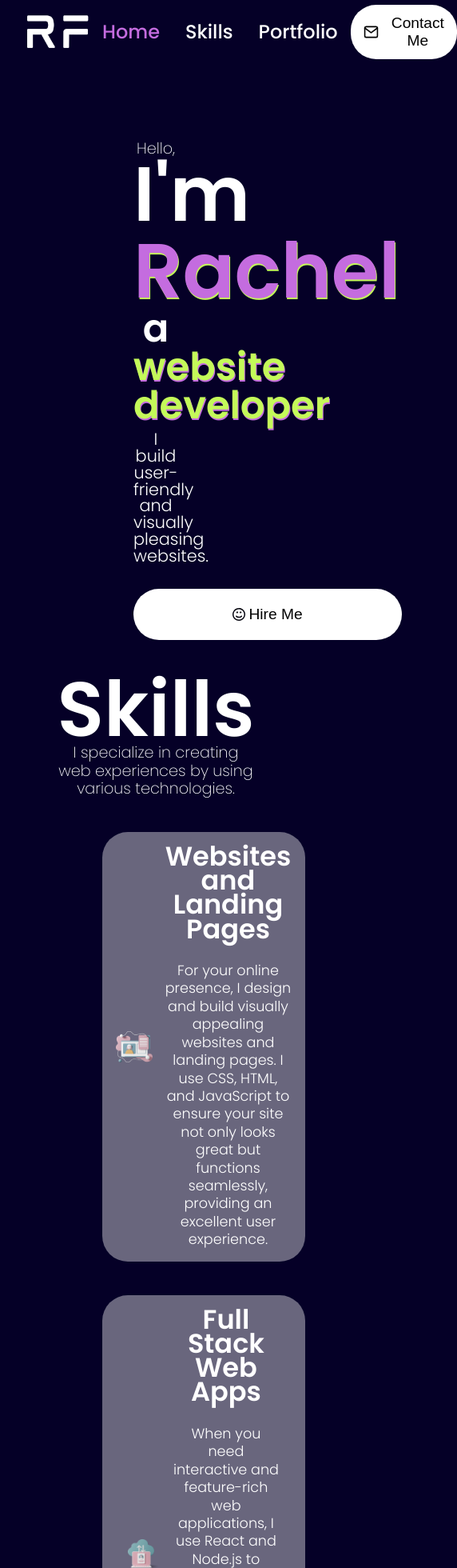
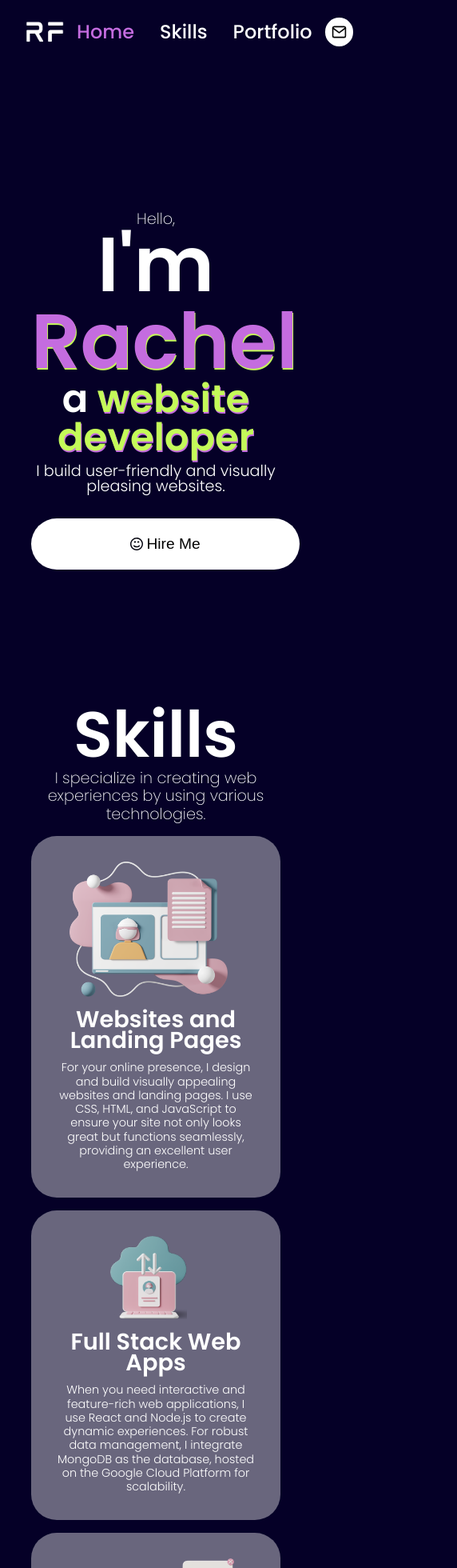
Before and after one commit to rfingerhut93/react-portfolio, a React (Create React App) app: page / in a window 390 px wide. Shown: the top 1960 px of the page at 80% size, 572 px wide, since content can reach past the window. Built offline with nearby package versions, Linux system fonts and the light colour scheme.

Commit message:
Add mobile responsive styles

```diff
--- a/public/index.html
+++ b/public/index.html
@@ -3,7 +3,7 @@
   <head>
     <meta charset="utf-8" />
     <link rel="icon" href="../src/assets/logo.png" />
-    <meta name="viewport" content="width=device-width, initial-scale=1" />
+    <meta name="viewport" content="width=device-width, initial-scale=1, shrink-to-fit=no">
     <meta name="theme-color" content="#000000" />
     <meta
       name="description"
--- a/public/styles.css
+++ b/public/styles.css
@@ -1,9 +1,9 @@
 *{
     margin: 0;
     padding: 0;
-    box-sizing: border-box;
     text-decoration: none;
     background: transparent;
+    box-sizing: border-box;
 }
 
 body{
@@ -12,3 +12,8 @@ body{
     overflow: hidden;
     overflow-y: scroll;
 }
+@media screen and (max-width : 481px) {
+    *{
+        box-sizing: none;
+    }
+}
--- a/src/App.css
+++ b/src/App.css
@@ -27,3 +27,7 @@
     width: 100%;
     margin: 0 auto;
 }
+
+@media only screen and (max-width: 481px) {
+
+}
--- a/src/components/Contact/contact.css
+++ b/src/components/Contact/contact.css
@@ -46,10 +46,32 @@
 
 .submit-btn{
     background: white;
-    margin: 2rem 0;
-    padding: 0.75rem 1.5rem;
+    margin: 1rem 0;
+    padding: 0.5rem auto;
     border: none;
-    border-radius: 0.5rem;
+    border-radius: 2rem;
     font-size: 1.2rem;
     width: 10vw;
+    height: 6vh;
+    font-weight: 600;
+    text-align: center;
 }
+
+
+@media screen and (max-width:720px){
+    .submit-btn{
+        width: 25vw;
+        height: 8vh;
+    }
+}
+
+@media screen and (max-width:481px){
+    .submit-btn{
+        width: 40vw;
+        height: 8vh;
+    }
+
+    #contact-title{
+        font-size: 5rem;
+    }
+}
--- a/src/components/HeroSection/herosection.css
+++ b/src/components/HeroSection/herosection.css
@@ -97,21 +97,33 @@
 
 }
 
+@media screen and (max-width:720px){
+    #hero-section {
+        margin: 0 auto;
+    }
+
+    .hero-section-content{
+        padding: 2rem 1rem;
+    }
+
+    .btn {
+        transition: none;
+        &:hover{
+            transform: none;
+        }
+    }
+}
+
 
 /* mobile (portrait) ----------- */
 @media only screen and (max-width: 481px) {
     #hero-section{
-        padding-top: 4vh;
-        margin: 0 auto;
-        width: 100%;
-        align-self: center;
+        margin: 0;
     }
 
     .hero-section-content{
         text-align: center;
-        margin: 0;
-        padding:
-
+        padding: 0;
     }
 
     #hello-text{
@@ -123,20 +135,8 @@
         font-size: 6rem;
     }
 
-    #intro-name{
-        color: var(--highlight-color);
-        text-shadow:1px 2px 0px var(--secondary-highlight-color);
-    }
-
     .smaller{
         font-size: 3rem;
-    }
-
-    #intro-para{
-        margin-top: 0.5rem;
-        font-size: 1.3rem;
-        font-weight: 300;
-        width: 100%;
     }
 
     .btn{
--- a/src/components/NavBar/navbar.css
+++ b/src/components/NavBar/navbar.css
@@ -1,7 +1,7 @@
 
 .navbar{
     height: 5rem;
-    width: 100%;
+    width: 100vw;
     margin: 0;
     padding: 1rem 2rem;
     display: flex;
@@ -64,14 +64,45 @@
     color: var(--highlight-color);
 }
 
+@media screen and (max-width: 580px) and (min-width: 482px) {
+    .navbar {
+        padding: 0 2rem;
+        margin: 0;
+    }
+    #btn-text{
+        display: none;
+    }
+    .desktop-menu-email-icon{
+       margin: 0 auto;
+    }
+    .desktop-menu-btn{
+        padding: 0.5rem 1rem;
+    }
+    .desktop-menu-list-item{
+        flex-basis: 10%;
+        flex-shrink: 2;
+    }
+
+}
+
+
 /* Smartphones (portrait) ----------- */
-@media only screen and (max-width : 320px) {
+@media only screen and (max-width : 481px) {
     #btn-text{
         display: none;
     }
 
     .desktop-menu-email-icon{
-        margin: 1rem;
+        margin: 0 auto;
+    }
+
+   .desktop-menu-btn{
+    padding: 0.5rem;
+   }
+
+    .logo{
+        height: 3rem;
+        width: auto;
     }
 
 }
--- a/src/components/Portfolio/portfolio.css
+++ b/src/components/Portfolio/portfolio.css
@@ -64,3 +64,62 @@
     height: 6vh;
     width: 15vw;
 }
+
+@media screen and (max-width:1325px) {
+    .portfolio-img{
+        transition: none;
+        &:hover{
+            transform: none;
+        }
+    }
+}
+
+@media screen and (max-width:720px){
+    #portfolio-section{
+        width: 100%;
+    }
+    #portfolio-section-text{
+        width: 80vw;
+    }
+    #portfolio-imgs{
+        max-width: 80vw;
+        display: grid;
+        grid-template-columns: repeat(2, 1fr);
+        grid-template-rows: repeat(2, auto);
+        gap: 10px;
+    }
+    .portfolio-img{
+        width: 15rem;
+        height: 15rem;
+        object-fit: cover;
+    }
+
+    #portfolio-btn{
+        width: 30vw;
+    }
+}
+
+@media screen and (max-width: 580px) {
+    .portfolio-img { /* Corrected class name */
+        width: 100%;
+        height: 10rem;
+        margin: 0;
+    }
+    #portfolio-imgs{
+        gap: 15px;
+    }
+}
+
+@media screen and (max-width: 481px) {
+    #portfolio-title{
+        font-size: 5rem;
+    }
+
+    #portfolio-description{
+        padding: 0;
+    }
+
+    #portfolio-btn{
+        width: 50vw;
+    }
+}
--- a/src/components/Skills/Skills.js
+++ b/src/components/Skills/Skills.js
@@ -3,6 +3,7 @@ import websiteIcon from '../../assets/websiteIcon.png';
 import fullStackIcon from '../../assets/fullStackIcon.png';
 import componentIcon from '../../assets/componentIcon.png';
 import { useNavigate } from 'react-router-dom';
+import fullStack from '../../assets/fullStack.png';
 
 const Skills = () => {
 
@@ -20,11 +21,10 @@ const Skills = () => {
                     <div className="skill-card-text">
                         <h2>Websites and Landing Pages</h2>
                         <p>For your online presence, I design and build visually appealing websites and landing pages. I use CSS, HTML, and JavaScript to ensure your site not only looks great but functions seamlessly, providing an excellent user experience.</p>
-
                     </div>
                 </div>
                 <div className="skill-card">
-                    <img src={fullStackIcon} alt="full stack web app icon" className="skill-card-img"/>
+                    <img src={fullStack} alt="full stack web app icon" className="skill-card-img" id="full-stack-icon"/>
                     <div className="skill-card-text">
                         <h2>Full Stack Web Apps</h2>
                         <p>When you need interactive and feature-rich web applications, I use React and Node.js to create dynamic experiences. For robust data management, I integrate MongoDB as the database, hosted on the Google Cloud Platform for scalability.</p>
--- a/src/components/Skills/skills.css
+++ b/src/components/Skills/skills.css
@@ -71,3 +71,71 @@
         line-height: 0.9;
     }
 }
+
+@media screen and (max-width:720px){
+    .skill-card-img{
+        flex-shrink: 0;
+        padding-right: 2px;
+        height: 20vh;
+        width: auto;
+        align-items: center;
+    }
+    .skill-card-text h2 {
+        font-size: 1.5rem;
+    }
+    .skill-card-text p{
+        font-size: 0.9rem;
+        line-height: 1.2;
+    }
+    #full-stack-icon{
+        width: 25vw;
+        height: auto;
+    }
+}
+
+@media screen and (max-width: 580px){
+    .skill-card{
+        flex-direction: column;
+        padding: 2rem;
+    }
+    .skill-card-text h2{
+        margin-top: 1rem;
+        margin-bottom: 0.8rem;
+        font-size: 1.8rem;
+    }
+    #skills-section{
+        width: 100%;
+    }
+    .skill-card-container{
+       width: 70vw;
+    }
+
+}
+
+@media screen and (max-width : 481px) {
+    #skills-section{
+       width: 100%;
+       margin: 0 auto;
+       padding: 7.5vh 0;
+    }
+
+    #section-text-container{
+        max-width: 80vw;
+
+    }
+
+    .skill-card-container{
+       width: 100vw;
+       max-width: 100vw;
+       margin-top: 0;
+    }
+
+    .skill-card{
+        width: 80vw;
+        margin: 1rem auto;
+    }
+
+    .skill-title{
+        font-size: 5rem;
+    }
+}
--- a/src/index.css
+++ b/src/index.css
@@ -1,5 +1,6 @@
 body {
   margin: 0;
   padding: 0;
-  box-sizing: border-box;
+  /* box-sizing: border-box; */
+  width: 100vw;
 }
```
Also changed, not shown: src/assets/fullStack.png (added).
